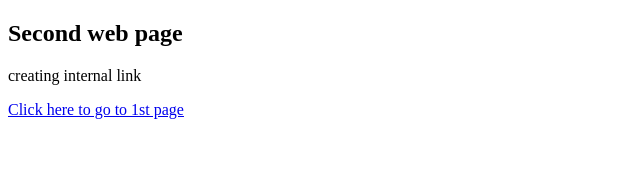
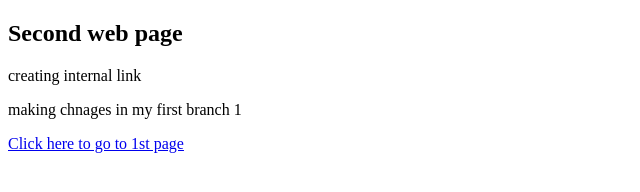
Before and after one commit to tebogondala/My1stAppFNB-Academy, a plain HTML site: page about.html in a window 1280 px wide. Shown: the whole page, without its empty margins (0-640 px from the left). Drawn offline with Linux system fonts and the light colour scheme.

Commit message:
Update about.html

```diff
--- a/about.html
+++ b/about.html
@@ -6,6 +6,7 @@
     <body>
         <h2>Second web page</h2>
         <p>creating internal link</p>
+        <p>making chnages in my first branch 1</p>
         <a href="index.html">Click here to go to 1st page</a>
 
     </body>
```
